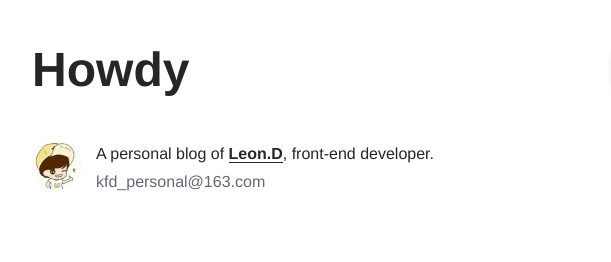
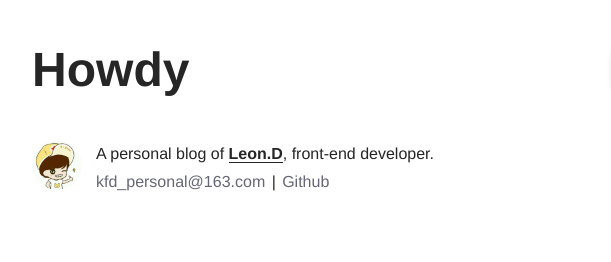
Before and after one commit to leon-kfd/gatsby-blog, a Gatsby site: page / in a window 1280 px wide. Shown: the top 262 px of the page, 293-904 px from the left. Built offline with nearby package versions, Linux system fonts and the light colour scheme; Gatsby itself is replaced by a stand-in of ours; some packages are replaced by stand-ins of ours.

Commit message:
add github link

```diff
--- a/gatsby-config.js
+++ b/gatsby-config.js
@@ -8,9 +8,7 @@ module.exports = {
     keywords: `前端技术,Vue组件,Vue指令,Koa,Eggjs,全栈,Nginx,Leon.D`,
     description: `Leon.D前端技术分享, 记录个人组件API文档, 开发经验, 主要技术栈有Vue, Nodejs, PHP, Mysql, Nginx等`,
     siteUrl: `https://gatsby-starter-blog-demo.netlify.com/`,
-    social: {
-      twitter: `kylemathews`,
-    },
+    github: `https://github.com/leon-kfd`,
   },
   plugins: [
     `gatsby-plugin-sass`,
--- a/src/components/bio.js
+++ b/src/components/bio.js
@@ -25,21 +25,22 @@ const Bio = () => {
         siteMetadata {
           author,
           email,
-          position
+          position,
+          github
         }
       }
     }
   `)
 
-  const { author, email, position } = data.site.siteMetadata
+  const { author, email, github, position } = data.site.siteMetadata
   return (
     <div
       style={{
         display: `flex`,
-        marginBottom: rhythm(2.5),
+        marginBottom: rhythm(2),
       }}
     >
-      <Link style={{ boxShadow: `none` }} to={`about`} title="About me">
+      <Link style={{ boxShadow: `none`, height: 50 }} to={`about`} title="About me">
         <Image
           fixed={data.avatar.childImageSharp.fixed}
           alt={author}
@@ -54,10 +55,12 @@ const Bio = () => {
           }}
         />
       </Link>
-      <p>
+      <p style={{ marginBottom: '0.875rem', overflow: 'hidden' }}>
         A personal blog of <Link to="about" title="About me"><strong>{author}</strong></Link>, {position}.
         <br></br>
-        <a href={`mailto:${email}`} style={{ color: 'var(--textGrey)', boxShadow: 'none' }}>{email}</a>
+        <a href={`mailto:${email}`} style={{ color: 'var(--textGrey)', boxShadow: 'none', display: 'inline-block' }}>{email}</a>
+        <span style={{ margin: '0 0.4rem' }}>|</span>
+        <a href={github} style={{ color: 'var(--textGrey)', boxShadow: 'none', display: 'inline-block' }} target="_blank">Github</a>
       </p>
     </div>
   )
```
